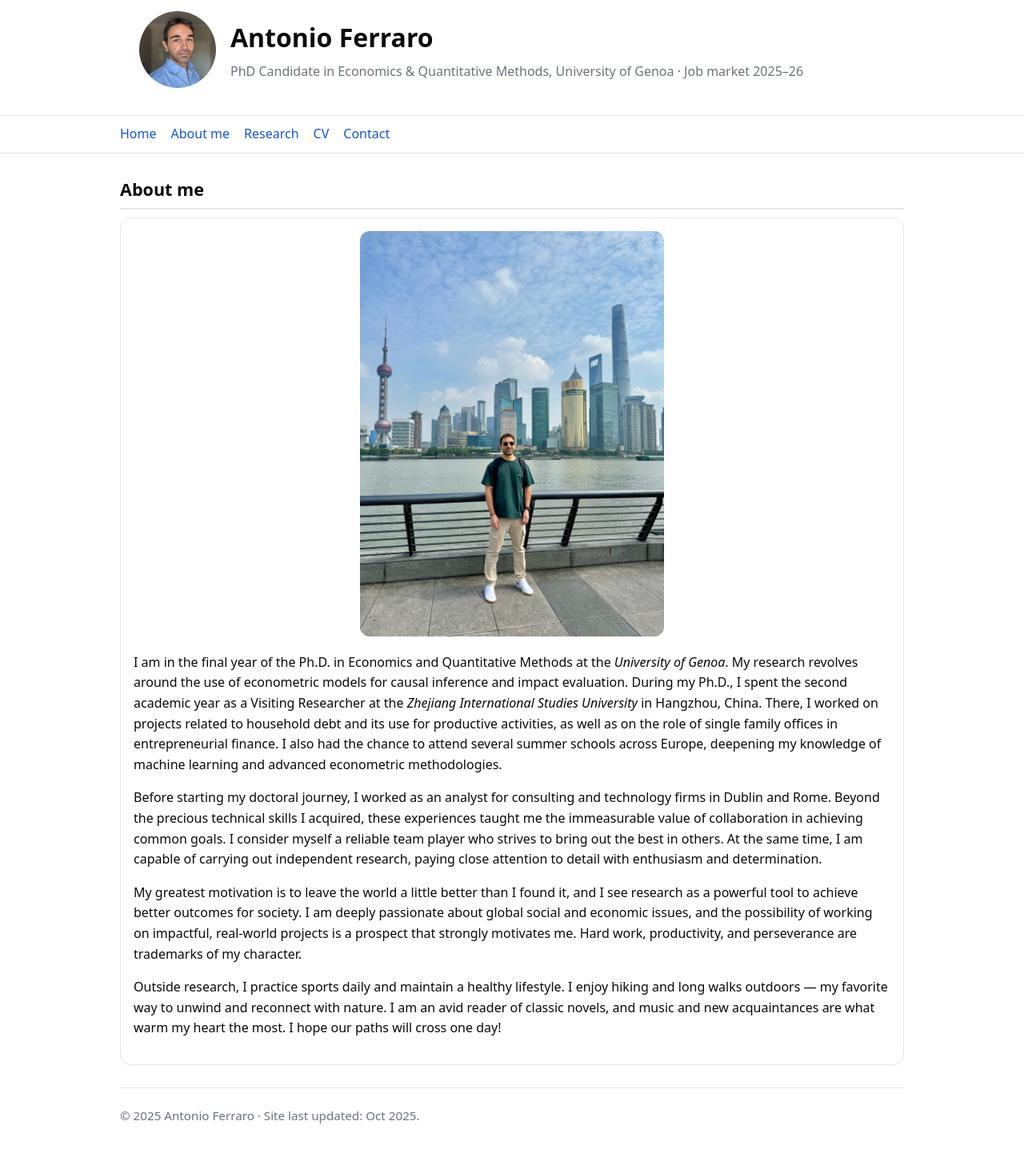
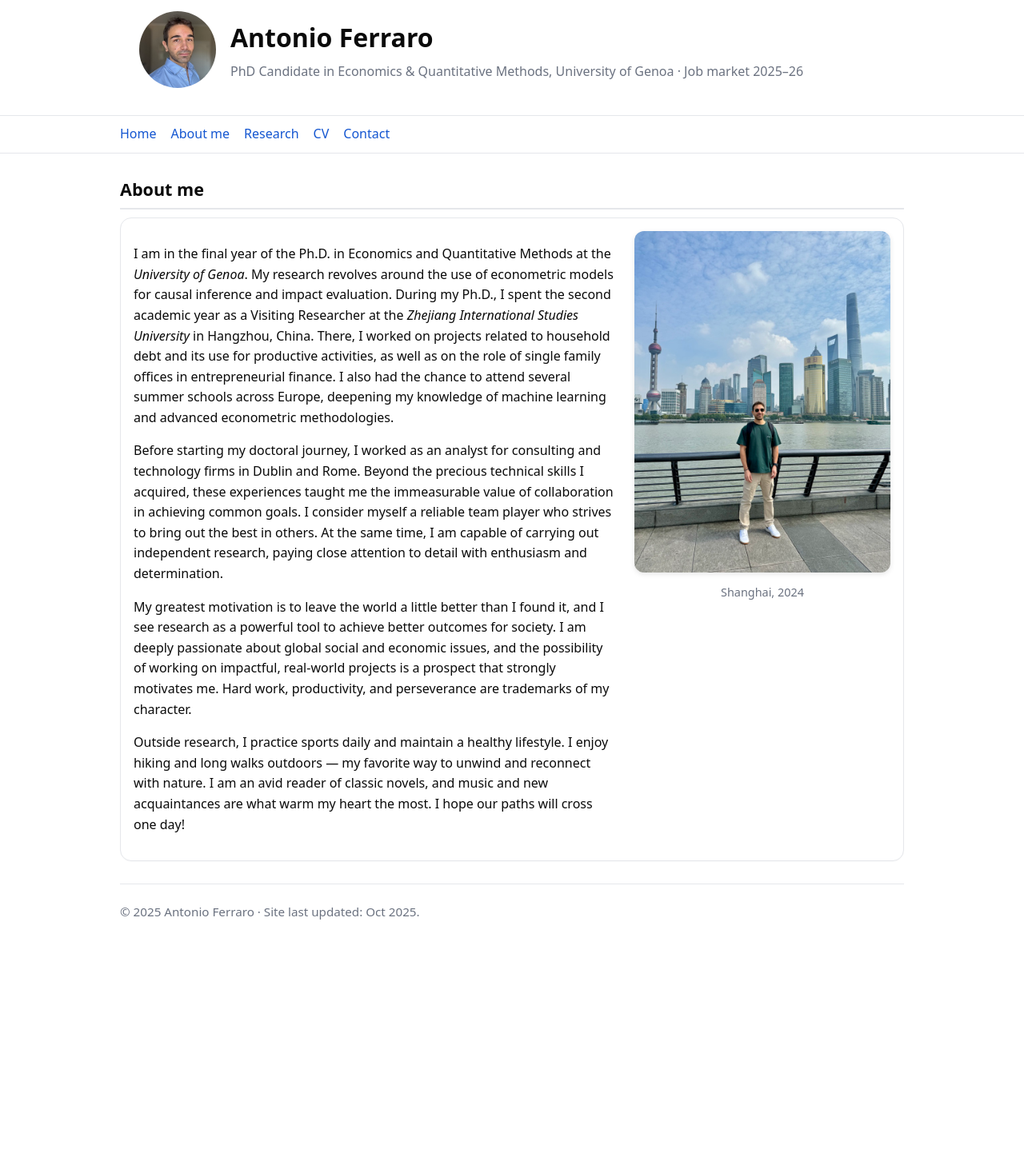
Before and after one commit to ferraroantonio/ferraroantonio.github.io, a Jekyll site: the page built from about.md, in a window 1280 px wide. Shown: the whole page at 80% size. Built offline with Jekyll 4.4.1, drawn with Linux system fonts in a browser that asks for light colours; after the commit the page ends 1192 px from its top, so only the background shows below that.

Commit message:
Update about.md

```diff
--- a/about.md
+++ b/about.md
@@ -6,11 +6,11 @@ description: "More about Antonio Ferraro — background, research journey, and m
 ---
 <section id="about-full">
   <h2>About me</h2>
-  <div class="card" style="text-align:center;">
-    <img src="{{ '/assets/antonio_shanghai.jpg' | relative_url }}"
-         alt="Antonio Ferraro in Shanghai"
-         style="width:60%; max-width:380px; border-radius:12px; margin:0 auto 20px auto; display:block;">
-    <div style="text-align:left;">
+  <div class="card"
+       style="display:flex; flex-wrap:wrap; align-items:flex-start; gap:22px;">
+
+    <!-- Text block -->
+    <div style="flex:1 1 460px; min-width:260px;">
       <p>I am in the final year of the Ph.D. in Economics and Quantitative Methods at the <em>University of Genoa</em>. My research revolves around the use of econometric models for causal inference and impact evaluation. During my Ph.D., I spent the second academic year as a Visiting Researcher at the <em>Zhejiang International Studies University</em> in Hangzhou, China. There, I worked on projects related to household debt and its use for productive activities, as well as on the role of single family offices in entrepreneurial finance. I also had the chance to attend several summer schools across Europe, deepening my knowledge of machine learning and advanced econometric methodologies.</p>
 
       <p>Before starting my doctoral journey, I worked as an analyst for consulting and technology firms in Dublin and Rome. Beyond the precious technical skills I acquired, these experiences taught me the immeasurable value of collaboration in achieving common goals. I consider myself a reliable team player who strives to bring out the best in others. At the same time, I am capable of carrying out independent research, paying close attention to detail with enthusiasm and determination.</p>
@@ -19,5 +19,13 @@ description: "More about Antonio Ferraro — background, research journey, and m
 
       <p>Outside research, I practice sports daily and maintain a healthy lifestyle. I enjoy hiking and long walks outdoors — my favorite way to unwind and reconnect with nature. I am an avid reader of classic novels, and music and new acquaintances are what warm my heart the most. I hope our paths will cross one day!</p>
     </div>
+
+    <!-- Photo block -->
+    <div style="flex:0 0 320px; max-width:340px; text-align:center;">
+      <img src="{{ '/assets/antonio_shanghai.jpg' | relative_url }}"
+           alt="Antonio Ferraro in Shanghai"
+           style="width:100%; height:auto; border-radius:12px; box-shadow:0 2px 6px rgba(0,0,0,0.1);">
+      <p class="meta" style="margin-top:6px; font-size:0.9rem;">Shanghai, 2024</p>
+    </div>
   </div>
 </section>
```
